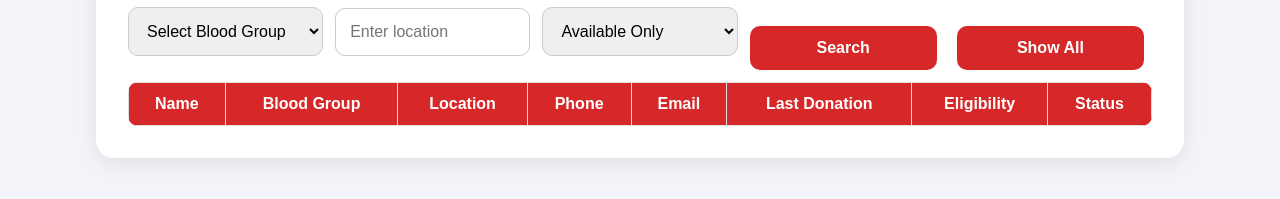
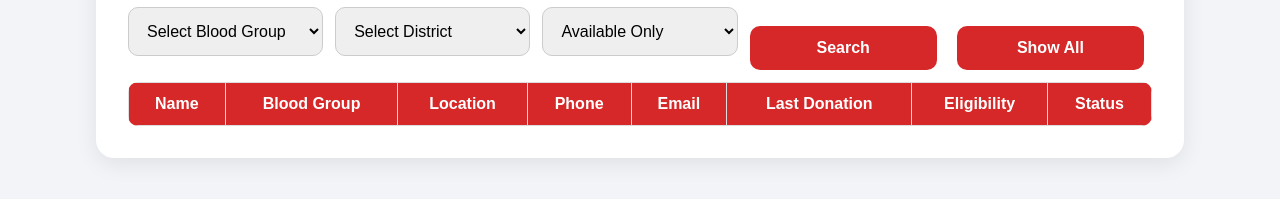
Before and after one commit to mihir1428/Blood-Donor-System, a plain HTML site: page Frontend/donorlist.html in a window 1280 px wide. Shown: the part 139-338 px from the top of the page. Drawn offline with Linux system fonts and the light colour scheme; no server answers.

Commit message:
Update donorlist.html

```diff
--- a/Frontend/donorlist.html
+++ b/Frontend/donorlist.html
@@ -27,7 +27,72 @@
           <option value="AB-">AB-</option>
         </select>
 
-        <input type="text" id="searchLocation" placeholder="Enter location">
+        <select id="searchLocation">
+  <option value="">Select District</option>
+  <option value="Bagerhat">Bagerhat</option>
+  <option value="Bandarban">Bandarban</option>
+  <option value="Barguna">Barguna</option>
+  <option value="Barishal">Barishal</option>
+  <option value="Bhola">Bhola</option>
+  <option value="Bogura">Bogura</option>
+  <option value="Brahmanbaria">Brahmanbaria</option>
+  <option value="Chandpur">Chandpur</option>
+  <option value="Chattogram">Chattogram</option>
+  <option value="Chuadanga">Chuadanga</option>
+  <option value="Cox's Bazar">Cox's Bazar</option>
+  <option value="Cumilla">Cumilla</option>
+  <option value="Dhaka">Dhaka</option>
+  <option value="Dinajpur">Dinajpur</option>
+  <option value="Faridpur">Faridpur</option>
+  <option value="Feni">Feni</option>
+  <option value="Gaibandha">Gaibandha</option>
+  <option value="Gazipur">Gazipur</option>
+  <option value="Gopalganj">Gopalganj</option>
+  <option value="Habiganj">Habiganj</option>
+  <option value="Jamalpur">Jamalpur</option>
+  <option value="Jashore">Jashore</option>
+  <option value="Jhalokathi">Jhalokathi</option>
+  <option value="Jhenaidah">Jhenaidah</option>
+  <option value="Joypurhat">Joypurhat</option>
+  <option value="Khagrachari">Khagrachari</option>
+  <option value="Khulna">Khulna</option>
+  <option value="Kishoreganj">Kishoreganj</option>
+  <option value="Kurigram">Kurigram</option>
+  <option value="Kushtia">Kushtia</option>
+  <option value="Lakshmipur">Lakshmipur</option>
+  <option value="Lalmonirhat">Lalmonirhat</option>
+  <option value="Madaripur">Madaripur</option>
+  <option value="Magura">Magura</option>
+  <option value="Manikganj">Manikganj</option>
+  <option value="Meherpur">Meherpur</option>
+  <option value="Moulvibazar">Moulvibazar</option>
+  <option value="Munshiganj">Munshiganj</option>
+  <option value="Mymensingh">Mymensingh</option>
+  <option value="Naogaon">Naogaon</option>
+  <option value="Narail">Narail</option>
+  <option value="Narayanganj">Narayanganj</option>
+  <option value="Narsingdi">Narsingdi</option>
+  <option value="Natore">Natore</option>
+  <option value="Netrokona">Netrokona</option>
+  <option value="Nilphamari">Nilphamari</option>
+  <option value="Noakhali">Noakhali</option>
+  <option value="Pabna">Pabna</option>
+  <option value="Panchagarh">Panchagarh</option>
+  <option value="Patuakhali">Patuakhali</option>
+  <option value="Pirojpur">Pirojpur</option>
+  <option value="Rajbari">Rajbari</option>
+  <option value="Rajshahi">Rajshahi</option>
+  <option value="Rangamati">Rangamati</option>
+  <option value="Rangpur">Rangpur</option>
+  <option value="Satkhira">Satkhira</option>
+  <option value="Shariatpur">Shariatpur</option>
+  <option value="Sherpur">Sherpur</option>
+  <option value="Sirajganj">Sirajganj</option>
+  <option value="Sunamganj">Sunamganj</option>
+  <option value="Sylhet">Sylhet</option>
+  <option value="Tangail">Tangail</option>
+  <option value="Thakurgaon">Thakurgaon</option>
+</select>
 
         <select id="searchAvailability">
           <option value="1">Available Only</option>
```
